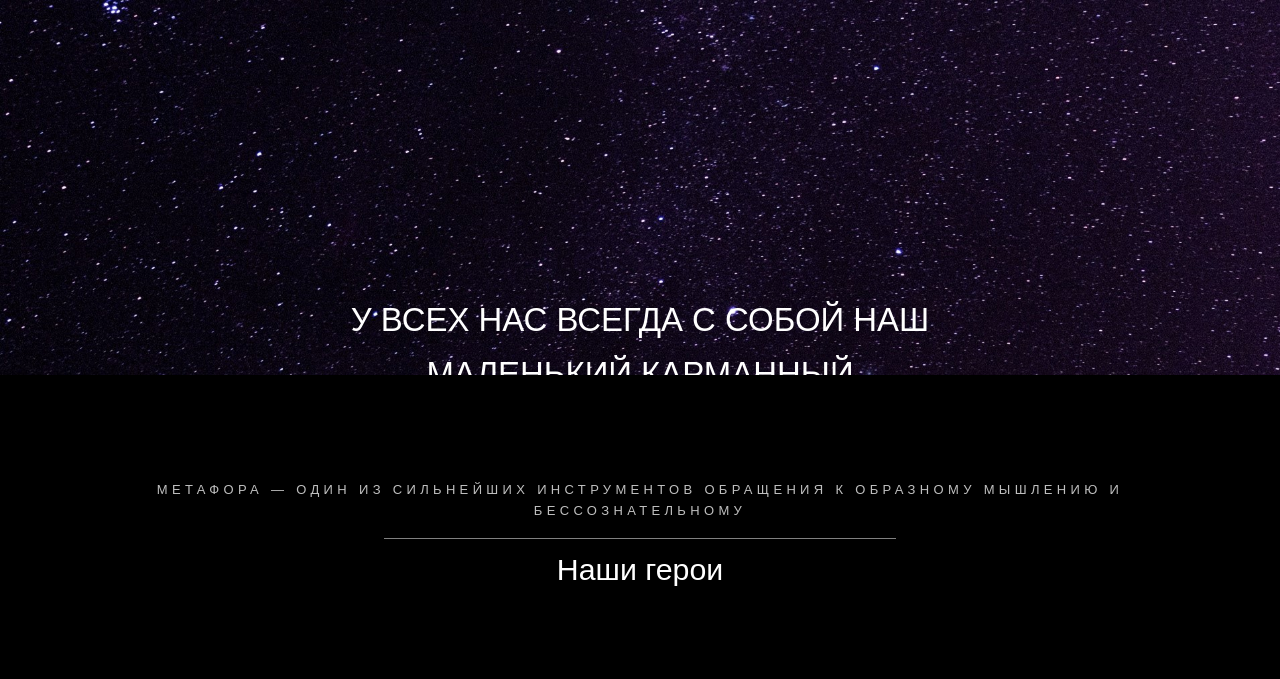
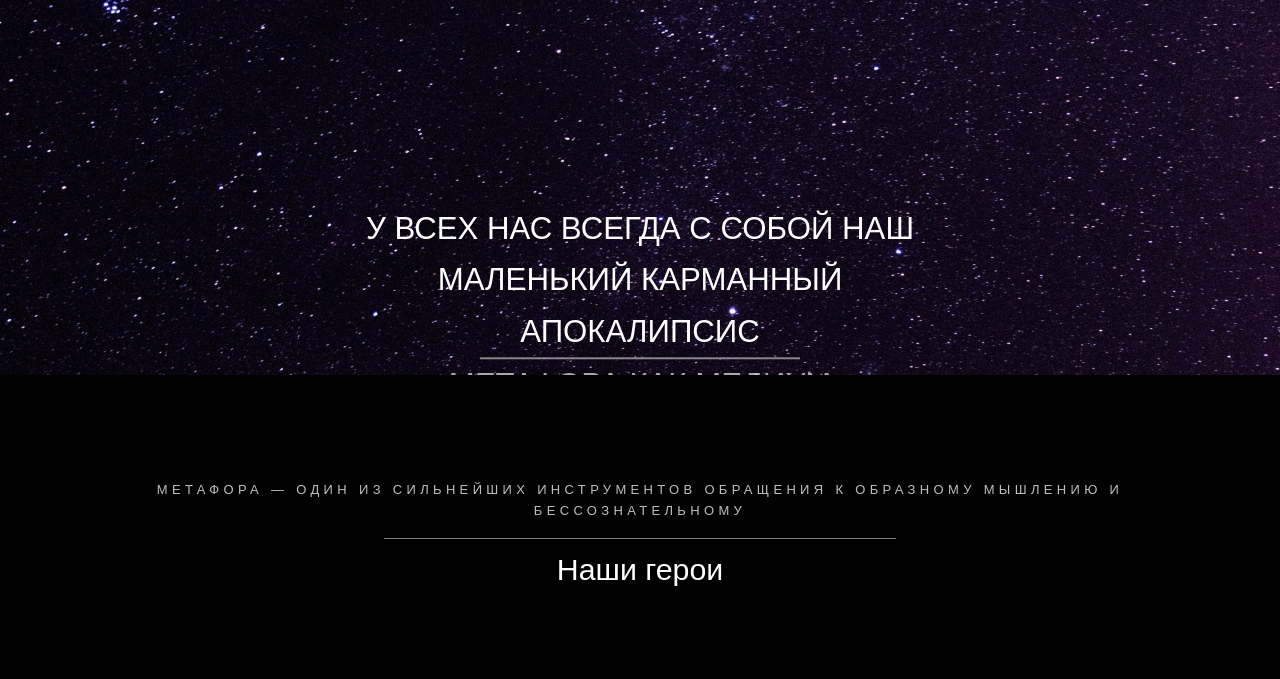
Before and after one commit to kszlobanova/web_100, a Flask app: page / in a window 1280 px wide. Shown: the top 679 px of the page. Run offline with Flask 2, Linux system fonts and the light colour scheme; some libraries are stand-ins or nearby versions.

Commit message:
banner font

```diff
--- a/static/main.css
+++ b/static/main.css
@@ -84,11 +84,29 @@ body {
 
 	h3 {
 		color: rgb(255, 255, 255);
-		font-size: 1.90rem;
+		font-size: 1.80rem;
+	}
+
+	h3:after {
+		content: '';
+		margin: auto;
+		right: 0;
+		bottom: 0;
+		left: 0;
+		width: 50%;
+		height: 1.5px;
+		background-color: rgba(255, 255, 255, 0.5);
 	}
 
 	.banner img{
 		width: 100%;
+	}
+
+	.banner p{
+		color: rgb(255, 255, 255);
+		font-size: 1.80rem;
+		padding-bottom: 160px;
+		color: rgba(255, 255, 255, 0.644);
 	}
 
 /* Box */
```
